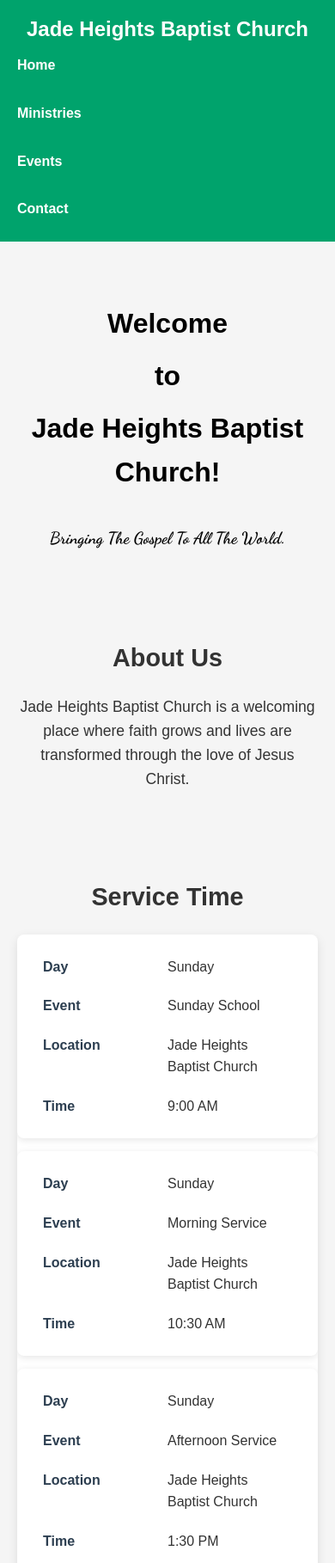
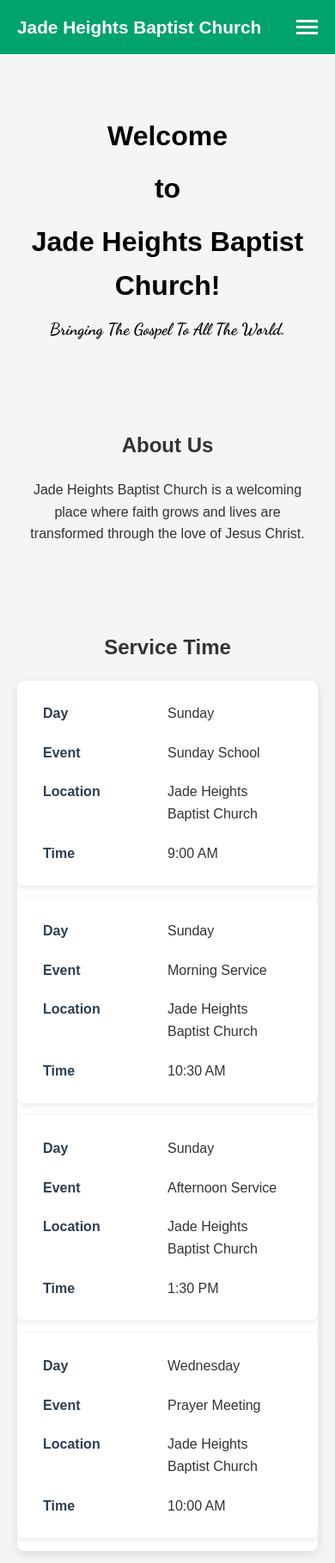
Before and after one commit to Yabaiii1107/JHBCweb, a plain HTML site: page index.html in a window 390 px wide. Shown: the top 1818 px of the page at 86% size. Drawn offline with Linux system fonts and the light colour scheme.

Commit message:
Update index.html

```diff
--- a/index.html
+++ b/index.html
@@ -1,64 +1,64 @@
 <!DOCTYPE html>
 <html lang="en">
 <head>
-  <meta charset="UTF-8" />
-  <meta name="viewport" content="width=device-width, initial-scale=1.0" />
+  <meta charset="UTF-8">
+  <meta name="viewport" content="width=device-width, initial-scale=1.0">
   <title>Jade Heights Baptist Church</title>
 
   <!-- Google Fonts -->
-  <link rel="preconnect" href="https://fonts.googleapis.com" />
-  <link rel="preconnect" href="https://fonts.gstatic.com" crossorigin />
-  <link href="https://fonts.googleapis.com/css2?family=Dancing+Script:wght@400..700&display=swap" rel="stylesheet" />
+  <link rel="preconnect" href="https://fonts.googleapis.com">
+  <link rel="preconnect" href="https://fonts.gstatic.com" crossorigin>
+  <link href="https://fonts.googleapis.com/css2?family=Dancing+Script:wght@400..700&display=swap" rel="stylesheet">
 
   <style>
-    * {
-      box-sizing: border-box;
-      margin: 0;
-      padding: 0;
-    }
-
+    * { box-sizing: border-box; margin: 0; padding: 0; }
     body {
       font-family: Arial, sans-serif;
       background-color: #f5f5f5;
       color: #333;
       line-height: 1.6;
     }
-
     header {
       background: #00A36C;
       color: white;
-      padding: 15px 20px;
       position: sticky;
       top: 0;
       z-index: 1000;
+      padding: 15px 20px;
     }
-
-    header nav {
+    .nav-container {
       display: flex;
       justify-content: space-between;
       align-items: center;
-      flex-wrap: wrap;
     }
-
     header h1 {
       font-size: 1.5rem;
     }
-
-    nav .nav-links {
+    .nav-links {
       display: flex;
-      flex-wrap: wrap;
       gap: 10px;
     }
-
-    nav a {
+    .nav-links a {
       color: white;
       text-decoration: none;
       font-weight: bold;
       padding: 8px;
     }
+    .nav-links a:hover {
+      text-decoration: underline;
+    }
 
-    nav a:hover {
-      text-decoration: underline;
+    /* Hamburger Menu Styles */
+    .hamburger {
+      display: none;
+      flex-direction: column;
+      gap: 4px;
+      cursor: pointer;
+    }
+    .hamburger div {
+      width: 25px;
+      height: 3px;
+      background: white;
     }
 
     .hero {
@@ -67,15 +67,27 @@
       text-align: center;
       padding: 60px 15px;
     }
-
     .hero h2 {
       font-size: 2.5rem;
       margin: 10px 0;
+      opacity: 0;
+      transform: translateY(20px);
+      transition: all 0.6s ease;
     }
-
+    .hero h2.visible {
+      opacity: 1;
+      transform: translateY(0);
+    }
     .hero p {
       font-family: "Dancing Script", cursive;
       font-size: 1.5rem;
+      opacity: 0;
+      transform: translateY(20px);
+      transition: all 0.6s ease 0.3s;
+    }
+    .hero p.visible {
+      opacity: 1;
+      transform: translateY(0);
     }
 
     .section {
@@ -83,75 +95,56 @@
       max-width: 1200px;
       margin: auto;
     }
-
     .section h3 {
       text-align: center;
       margin-bottom: 20px;
       font-size: 1.8rem;
+      opacity: 0;
+      transform: translateY(20px);
+      transition: all 0.6s ease;
     }
-
+    .section h3.visible {
+      opacity: 1;
+      transform: translateY(0);
+    }
     .section p {
       text-align: center;
       margin-bottom: 20px;
       font-size: 1.1rem;
+      opacity: 0;
+      transform: translateY(20px);
+      transition: all 0.6s ease 0.3s;
+    }
+    .section p.visible {
+      opacity: 1;
+      transform: translateY(0);
     }
 
     table {
       width: 100%;
       border-collapse: collapse;
-      box-shadow: 0 4px 12px rgba(0, 0, 0, 0.1);
       background: white;
+      box-shadow: 0 4px 12px rgba(0,0,0,0.1);
       border-radius: 8px;
       overflow: hidden;
       margin: 20px auto;
+      opacity: 0;
+      transform: translateY(20px);
+      transition: all 0.6s ease;
     }
-
+    table.visible {
+      opacity: 1;
+      transform: translateY(0);
+    }
     thead {
       background-color: #00A36C;
       color: white;
     }
-
     th, td {
       padding: 15px 20px;
       text-align: left;
       border-bottom: 1px solid #ddd;
-    }
-
-    /* Responsive Table */
-    @media (max-width: 768px) {
-      table, thead, tbody, th, td, tr {
-        display: block;
-        width: 100%;
-      }
-
-      thead {
-        display: none;
-      }
-
-      tr {
-        margin-bottom: 15px;
-        background: white;
-        box-shadow: 0 2px 8px rgba(0,0,0,0.1);
-        border-radius: 8px;
-        padding: 15px;
-      }
-
-      td {
-        padding: 10px 15px;
-        position: relative;
-        padding-left: 50%;
-        border: none;
-        text-align: left;
-      }
-
-      td::before {
-        content: attr(data-label);
-        position: absolute;
-        left: 15px;
-        width: 45%;
-        font-weight: bold;
-        color: #2c3e50;
-      }
+      word-break: break-word;
     }
 
     footer {
@@ -163,53 +156,80 @@
       font-size: 0.9rem;
     }
 
-    /* Responsive Navbar (optional hamburger menu placeholder) */
+    /* Responsive Layout */
+    @media (max-width: 768px) {
+      table, thead, tbody, th, td, tr {
+        display: block;
+        width: 100%;
+      }
+      thead { display: none; }
+      tr {
+        margin-bottom: 15px;
+        background: white;
+        box-shadow: 0 2px 8px rgba(0,0,0,0.1);
+        border-radius: 8px;
+        padding: 15px;
+      }
+      td {
+        padding: 10px 15px;
+        position: relative;
+        padding-left: 50%;
+        border: none;
+        text-align: left;
+      }
+      td::before {
+        content: attr(data-label);
+        position: absolute;
+        left: 15px;
+        width: 45%;
+        font-weight: bold;
+        color: #2c3e50;
+      }
+    }
+
     @media (max-width: 600px) {
-      nav {
-        flex-direction: column;
-        align-items: flex-start;
-      }
-
       .nav-links {
+        display: none;
         flex-direction: column;
         width: 100%;
+        background: #00A36C;
       }
-
-      .nav-links a {
-        padding: 10px 0;
-        width: 100%;
+      .nav-links.open {
+        display: flex;
       }
-
-      .hero h2 {
-        font-size: 2rem;
+      header h1 {
+        font-size: 1.3rem;
       }
-
-      .hero p {
-        font-size: 1.2rem;
-      }
+      .hero h2 { font-size: 2rem; }
+      .hero p { font-size: 1.2rem; }
+      .section h3 { font-size: 1.5rem; }
+      .section p { font-size: 1rem; }
+      .hamburger { display: flex; }
     }
   </style>
 </head>
 <body>
 
   <header>
-    <nav>
+    <div class="nav-container">
       <h1>Jade Heights Baptist Church</h1>
-      <div class="nav-links">
+      <div class="hamburger" onclick="toggleMenu()">
+        <div></div><div></div><div></div>
+      </div>
+      <div class="nav-links" id="navLinks">
         <a href="index.html">Home</a>
         <a href="ministry2.html">Ministries</a>
         <a href="Events.html">Events</a>
         <a href="contacts.html">Contact</a>
       </div>
-    </nav>
+    </div>
   </header>
 
   <section class="hero">
-    <h2>Welcome</h2>
-    <h2>to</h2>
-    <h2>Jade Heights Baptist Church!</h2>
-    <br />
-    <p><b>Bringing The Gospel To All The World.</b></p>
+    <h2 class="hero-title">Welcome</h2>
+    <h2 class="hero-title">to</h2>
+    <h2 class="hero-title">Jade Heights Baptist Church!</h2>
+    <p class="hero-subtitle"><b>Bringing The Gospel To All The World.</b></p>
   </section>
 
   <section id="about" class="section">
@@ -222,10 +242,7 @@
     <table>
       <thead>
         <tr>
-          <th>Day</th>
-          <th>Event</th>
-          <th>Location</th>
-          <th>Time</th>
+          <th>Day</th><th>Event</th><th>Location</th><th>Time</th>
         </tr>
       </thead>
       <tbody>
@@ -260,5 +277,28 @@
   <footer>
     &copy; 2025 Jade Heights Baptist Church. All rights reserved.
   </footer>
+
+  <script>
+    // Hamburger toggle
+    function toggleMenu() {
+      document.getElementById("navLinks").classList.toggle("open");
+    }
+
+    // Scroll animations
+    document.addEventListener("DOMContentLoaded", () => {
+      const options = { threshold: 0.3 };
+      const observer = new IntersectionObserver((entries) => {
+        entries.forEach(entry => {
+          if (entry.isIntersecting) {
+            entry.target.classList.add("visible");
+          }
+        });
+      }, options);
+
+      document.querySelectorAll('.hero-title, .hero-subtitle, .section h3, .section p, table').forEach(el => {
+        observer.observe(el);
+      });
+    });
+  </script>
 </body>
 </html>
```
